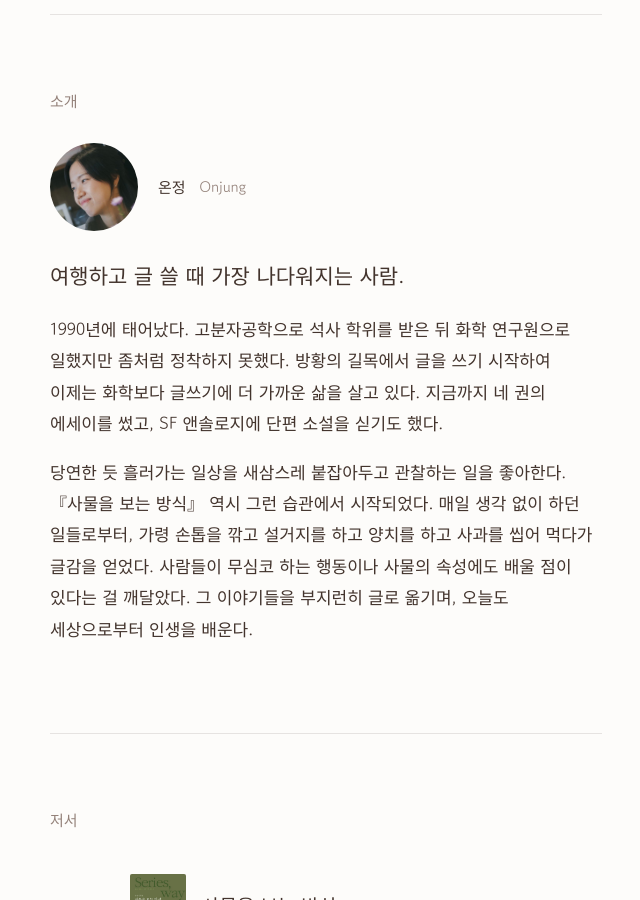
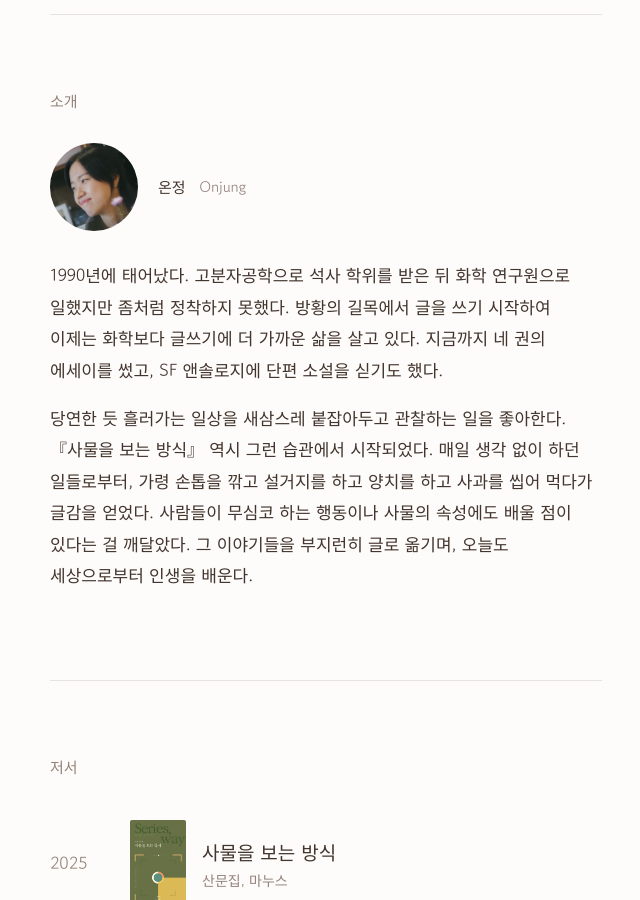
Before and after one commit to onjungwriter/onjungwriter.github.io, a Jekyll site: the page built from index.html, in a window 1280 px wide and 900 px high, scrolled down 714 px. Shown: the whole window, without its empty margins (314-954 px from the left). Built offline with Jekyll 4.4.1, drawn with Linux system fonts in a browser that asks for light colours.

Commit message:
소개에서 '여행하고 글 쓸 때 가장 나다워지는 사람.' 문장 제외
Co-Authored-By: Claude Opus 5.5 <noreply@anthropic.com>

```diff
--- a/_data/about.yml
+++ b/_data/about.yml
@@ -2,7 +2,7 @@ photo: /assets/images/profile.jpg
 names:
   - 온정
   - Onjung
-lede: 여행하고 글 쓸 때 가장 나다워지는 사람.
+lede: ""
 body: |-
   1990년에 태어났다. 고분자공학으로 석사 학위를 받은 뒤 화학 연구원으로 일했지만 좀처럼 정착하지 못했다. 방황의 길목에서 글을 쓰기 시작하여 이제는 화학보다 글쓰기에 더 가까운 삶을 살고 있다. 지금까지 네 권의 에세이를 썼고, SF 앤솔로지에 단편 소설을 싣기도 했다.
 
```
